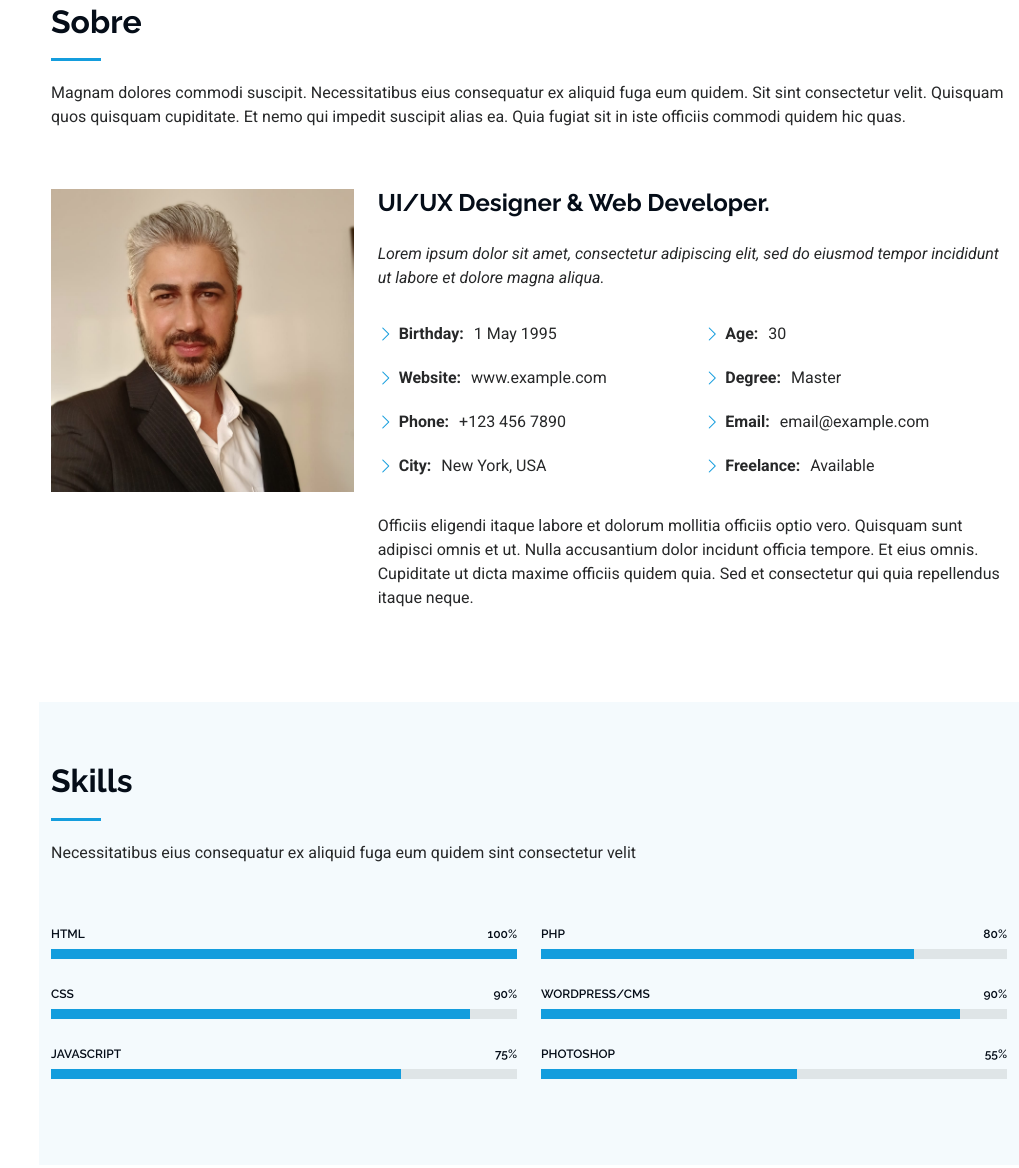
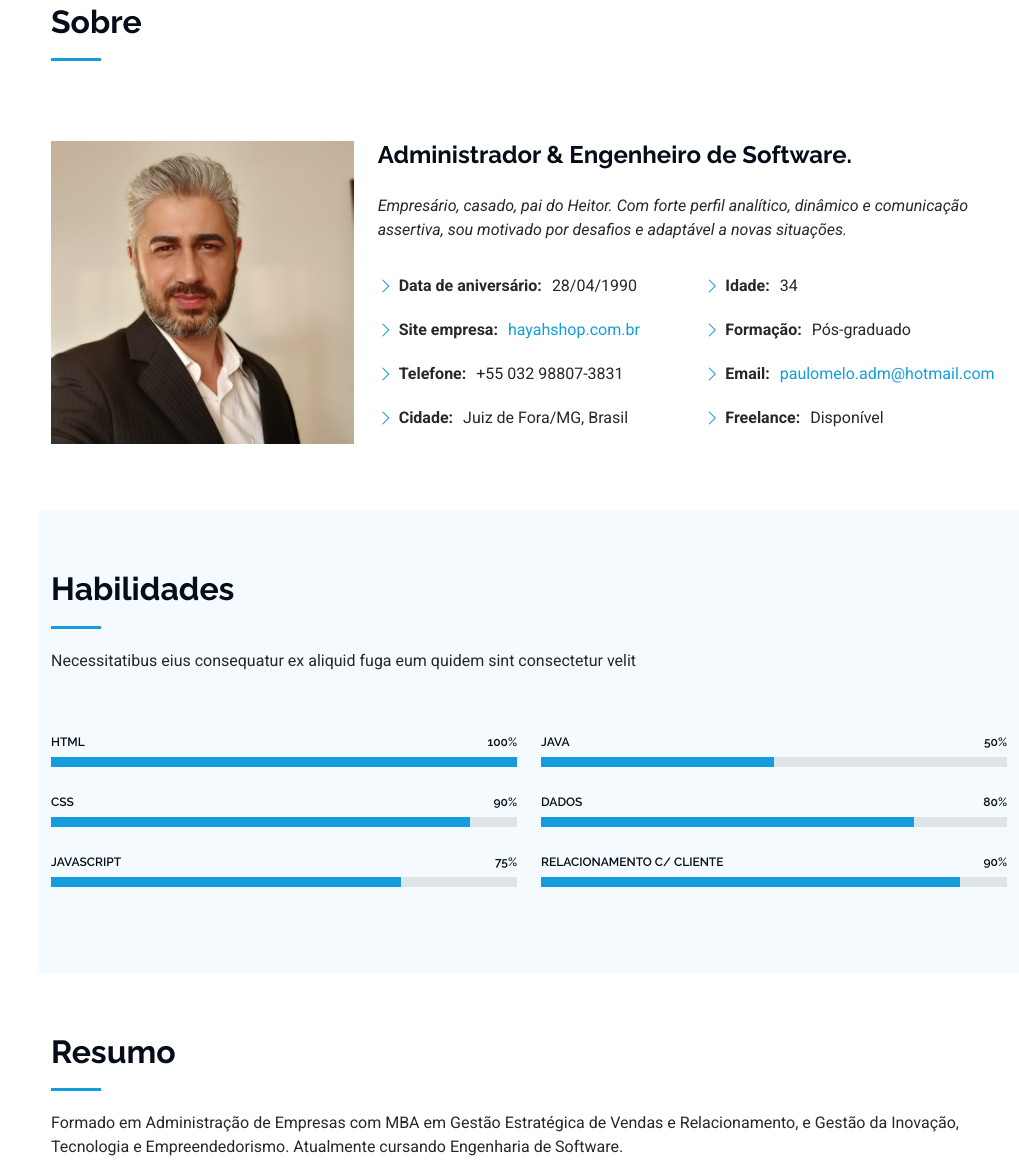
Before and after one commit to Paul-Melo/portifolio, a plain HTML site: page index.html in a window 1280 px wide. Shown: the part 857-2025 px from the top of the page, without its empty margins (261-1280 px from the left). Drawn offline with Linux system fonts and the light colour scheme.

Commit message:
Atualização da seção sobre

```diff
--- a/index.html
+++ b/index.html
@@ -109,7 +109,6 @@
       <!-- Section Title -->
       <div class="container section-title" data-aos="fade-up">
         <h2>Sobre</h2>
-        <p>Magnam dolores commodi suscipit. Necessitatibus eius consequatur ex aliquid fuga eum quidem. Sit sint consectetur velit. Quisquam quos quisquam cupiditate. Et nemo qui impedit suscipit alias ea. Quia fugiat sit in iste officiis commodi quidem hic quas.</p>
       </div><!-- End Section Title -->
 
       <div class="container" data-aos="fade-up" data-aos-delay="100">
@@ -119,33 +118,28 @@
             <img src="assets/img/my-profile-img.jpg" class="img-fluid" alt="">
           </div>
           <div class="col-lg-8 content">
-            <h2>UI/UX Designer &amp; Web Developer.</h2>
+            <h2>Administrador &amp; Engenheiro de Software.</h2>
             <p class="fst-italic py-3">
-              Lorem ipsum dolor sit amet, consectetur adipiscing elit, sed do eiusmod tempor incididunt ut labore et dolore
-              magna aliqua.
+              Empresário, casado, pai do Heitor. Com forte perfil analítico, dinâmico e comunicação assertiva, sou motivado por desafios e adaptável a novas situações.
             </p>
             <div class="row">
               <div class="col-lg-6">
                 <ul>
-                  <li><i class="bi bi-chevron-right"></i> <strong>Birthday:</strong> <span>1 May 1995</span></li>
-                  <li><i class="bi bi-chevron-right"></i> <strong>Website:</strong> <span>www.example.com</span></li>
-                  <li><i class="bi bi-chevron-right"></i> <strong>Phone:</strong> <span>+123 456 7890</span></li>
-                  <li><i class="bi bi-chevron-right"></i> <strong>City:</strong> <span>New York, USA</span></li>
+                  <li><i class="bi bi-chevron-right"></i> <strong>Data de aniversário:</strong> <span>28/04/1990</span></li>
+                  <li><i class="bi bi-chevron-right"></i> <strong>Site empresa:</strong> <a href="https://hayahshop.com.br/pt">hayahshop.com.br</a></li>
+                  <li><i class="bi bi-chevron-right"></i> <strong>Telefone:</strong> <span>+55 032 98807-3831</span></li>
+                  <li><i class="bi bi-chevron-right"></i> <strong>Cidade:</strong> <span>Juiz de Fora/MG, Brasil</span></li>
                 </ul>
               </div>
               <div class="col-lg-6">
                 <ul>
-                  <li><i class="bi bi-chevron-right"></i> <strong>Age:</strong> <span>30</span></li>
-                  <li><i class="bi bi-chevron-right"></i> <strong>Degree:</strong> <span>Master</span></li>
-                  <li><i class="bi bi-chevron-right"></i> <strong>Email:</strong> <span>email@example.com</span></li>
-                  <li><i class="bi bi-chevron-right"></i> <strong>Freelance:</strong> <span>Available</span></li>
+                  <li><i class="bi bi-chevron-right"></i> <strong>Idade:</strong> <span>34</span></li>
+                  <li><i class="bi bi-chevron-right"></i> <strong>Formação:</strong> <span>Pós-graduado</span></li>
+                  <li><i class="bi bi-chevron-right"></i> <strong>Email:</strong> <a href="paulomelo.adm@hotmail.com">paulomelo.adm@hotmail.com</a></li>
+                  <li><i class="bi bi-chevron-right"></i> <strong>Freelance:</strong> <span>Disponível</span></li>
                 </ul>
               </div>
             </div>
-            <p class="py-3">
-              Officiis eligendi itaque labore et dolorum mollitia officiis optio vero. Quisquam sunt adipisci omnis et ut. Nulla accusantium dolor incidunt officia tempore. Et eius omnis.
-              Cupiditate ut dicta maxime officiis quidem quia. Sed et consectetur qui quia repellendus itaque neque.
-            </p>
           </div>
         </div>
 
@@ -160,7 +154,7 @@
 
       <!-- Section Title -->
       <div class="container section-title" data-aos="fade-up">
-        <h2>Skills</h2>
+        <h2>Habilidades</h2>
         <p>Necessitatibus eius consequatur ex aliquid fuga eum quidem sint consectetur velit</p>
       </div><!-- End Section Title -->
 
@@ -196,23 +190,23 @@
           <div class="col-lg-6">
 
             <div class="progress">
-              <span class="skill"><span>PHP</span> <i class="val">80%</i></span>
+              <span class="skill"><span>JAVA</span> <i class="val">50%</i></span>
+              <div class="progress-bar-wrap">
+                <div class="progress-bar" role="progressbar" aria-valuenow="50" aria-valuemin="0" aria-valuemax="100"></div>
+              </div>
+            </div><!-- End Skills Item -->
+
+            <div class="progress">
+              <span class="skill"><span>Dados</span> <i class="val">80%</i></span>
               <div class="progress-bar-wrap">
                 <div class="progress-bar" role="progressbar" aria-valuenow="80" aria-valuemin="0" aria-valuemax="100"></div>
               </div>
             </div><!-- End Skills Item -->
 
             <div class="progress">
-              <span class="skill"><span>WordPress/CMS</span> <i class="val">90%</i></span>
+              <span class="skill"><span>Relacionamento c/ cliente</span> <i class="val">90%</i></span>
               <div class="progress-bar-wrap">
                 <div class="progress-bar" role="progressbar" aria-valuenow="90" aria-valuemin="0" aria-valuemax="100"></div>
-              </div>
-            </div><!-- End Skills Item -->
-
-            <div class="progress">
-              <span class="skill"><span>Photoshop</span> <i class="val">55%</i></span>
-              <div class="progress-bar-wrap">
-                <div class="progress-bar" role="progressbar" aria-valuenow="55" aria-valuemin="0" aria-valuemax="100"></div>
               </div>
             </div><!-- End Skills Item -->
 
```
